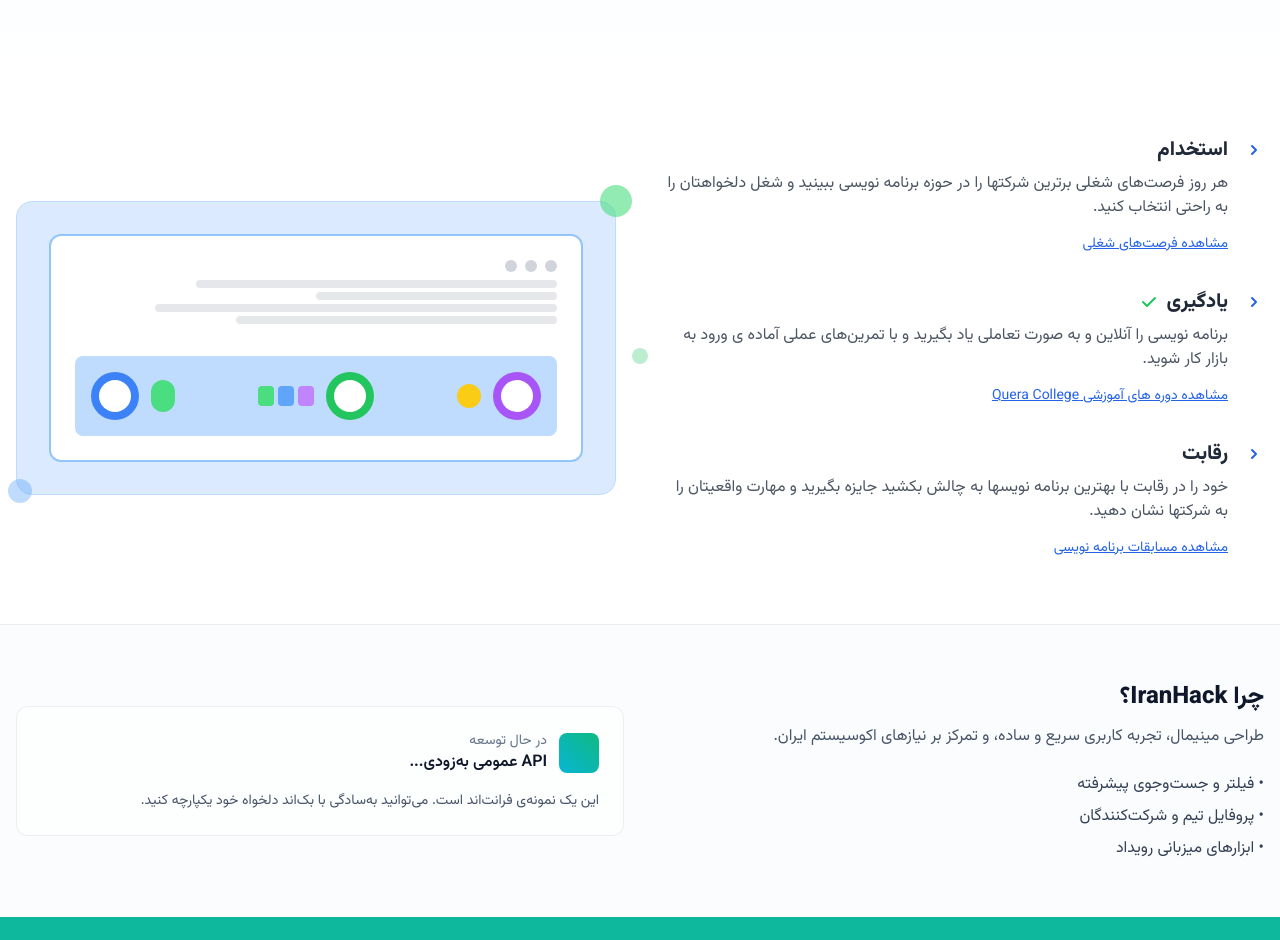
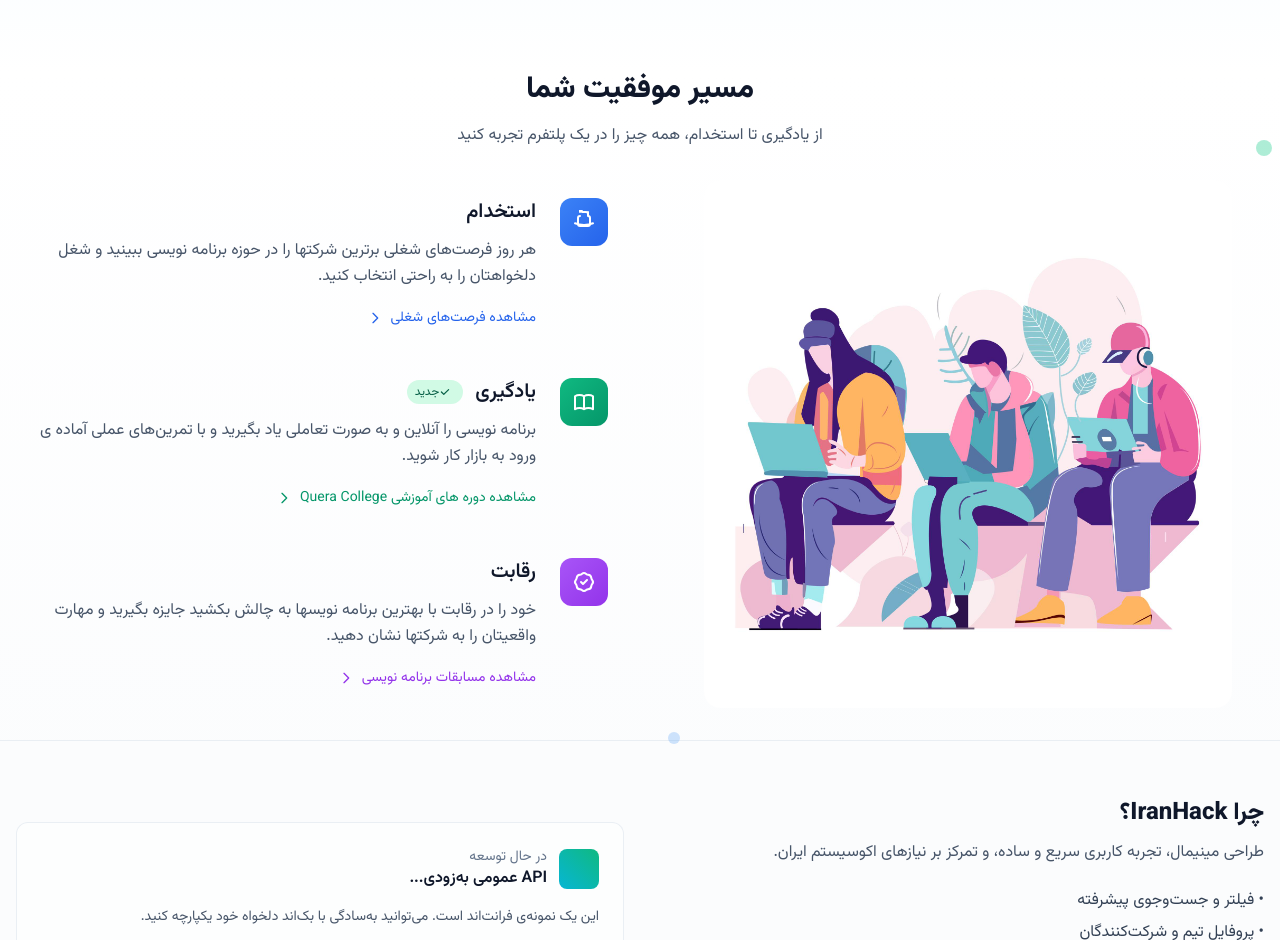
Before and after one commit to matin1383-1/IranHack, a plain HTML site: page public/index.html in a window 1280 px wide. Shown: the part 740-1680 px from the top of the page. Drawn offline with nearby package versions, Linux system fonts and the light colour scheme.

Commit message:
fixing the new feature

```diff
--- a/public/assets/styles.css
+++ b/public/assets/styles.css
@@ -141,3 +141,6 @@ body.menu-open .desktop-nav { display: none !important; }
     margin-bottom: 0;
   }
 }
+.features-section {
+  margin-top: 0 !important;
+}
--- a/public/index.html
+++ b/public/index.html
@@ -155,116 +155,108 @@
       </section>
 
       <!-- Features Section -->
-      <section class="py-16 bg-white dark:bg-slate-950">
+      <section class=" bg-gradient-to-b from-white to-slate-50/50 dark:from-slate-950 dark:to-slate-900/30 features-section">
         <div class="container">
-          <div class="grid grid-cols-1 lg:grid-cols-2 gap-12 items-center">
-            <!-- Left Side - Text Sections -->
-            <div class="space-y-8">
+          <div class="text-center mb-0">
+            <h2 class="text-3xl font-bold text-slate-900 dark:text-slate-100 mb-4">مسیر موفقیت شما</h2>
+            <p class="text-slate-600 dark:text-slate-300 max-w-2xl mx-auto">از یادگیری تا استخدام، همه چیز را در یک پلتفرم تجربه کنید</p>
+          </div>
+
+                     <div class="grid grid-cols-1 lg:grid-cols-2 gap-16 items-center">
+             <!-- Left Side - Image -->
+             <div class="relative">
+               <div class="relative  from-slate-50 to-slate-100 dark:from-slate-800 dark:to-slate-900 rounded-3xl p-8  border-slate-200/50 dark:border-slate-700/50 ">
+                 <img
+                   src="./assets/images/oo.png"
+                   alt="IranHack Features"
+                   class="w-full h-auto rounded-2xl "
+                   loading="lazy"
+                 />
+               </div>
+
+               <!-- Subtle decorative elements -->
+               <div class="absolute -top-2 -right-2 w-4 h-4 bg-emerald-400 rounded-full opacity-40"></div>
+               <div class="absolute -bottom-1 -left-1 w-3 h-3 bg-blue-400 rounded-full opacity-30"></div>
+             </div>
+
+             <!-- Right Side - Text Sections -->
+             <div class="space-y-12">
                <!-- Employment Section -->
-              <div class="flex items-start gap-4">
-                <div class="flex-shrink-0 mt-1">
-                  <svg class="w-5 h-5 text-blue-600" fill="currentColor" viewBox="0 0 20 20">
-                    <path fill-rule="evenodd" d="M7.293 14.707a1 1 0 010-1.414L10.586 10 7.293 6.707a1 1 0 011.414-1.414l4 4a1 1 0 010 1.414l-4 4a1 1 0 01-1.414 0z" clip-rule="evenodd"></path>
+               <div class="group">
+                 <div class="flex items-start gap-6">
+                   <div class="flex-shrink-0">
+                     <div class="w-12 h-12 bg-gradient-to-br from-blue-500 to-blue-600 rounded-xl flex items-center justify-center group-hover:scale-110 transition-transform duration-300">
+                       <svg class="w-6 h-6 text-white" fill="none" stroke="currentColor" viewBox="0 0 24 24">
+                         <path stroke-linecap="round" stroke-linejoin="round" stroke-width="2" d="M21 13.255A23.931 23.931 0 0112 15c-3.183 0-6.22-.62-9-1.745M16 6V4a2 2 0 00-2-2h-4a2 2 0 00-2-2v2m8 0V6a2 2 0 012 2v6a2 2 0 01-2 2H8a2 2 0 01-2-2V8a2 2 0 012-2V6"></path>
                        </svg>
                      </div>
-                <div>
-                  <h3 class="text-xl font-bold text-gray-800 dark:text-gray-200 mb-2">استخدام</h3>
-                  <p class="text-gray-600 dark:text-gray-300 mb-3">هر روز فرصت‌های شغلی برترین شرکتها را در حوزه برنامه نویسی ببینید و شغل دلخواهتان را به راحتی انتخاب کنید.</p>
-                  <a href="#" class="text-blue-600 hover:text-blue-700 underline text-sm">مشاهده فرصت‌های شغلی</a>
+                   </div>
+                   <div class="flex-1">
+                     <h3 class="text-xl font-semibold text-slate-900 dark:text-slate-100 mb-3 group-hover:text-blue-600 dark:group-hover:text-blue-400 transition-colors">استخدام</h3>
+                     <p class="text-slate-600 dark:text-slate-300 mb-4 leading-relaxed">هر روز فرصت‌های شغلی برترین شرکتها را در حوزه برنامه نویسی ببینید و شغل دلخواهتان را به راحتی انتخاب کنید.</p>
+                     <a href="#" class="inline-flex items-center gap-2 text-blue-600 hover:text-blue-700 font-medium text-sm group/link">
+                       مشاهده فرصت‌های شغلی
+                       <svg class="w-4 h-4 group-hover/link:translate-x-1 transition-transform" fill="none" stroke="currentColor" viewBox="0 0 24 24">
+                         <path stroke-linecap="round" stroke-linejoin="round" stroke-width="2" d="M9 5l7 7-7 7"></path>
+                       </svg>
+                     </a>
+                   </div>
                  </div>
                </div>
 
                <!-- Learning Section -->
-              <div class="flex items-start gap-4">
-                <div class="flex-shrink-0 mt-1">
-                  <svg class="w-5 h-5 text-blue-600" fill="currentColor" viewBox="0 0 20 20">
-                    <path fill-rule="evenodd" d="M7.293 14.707a1 1 0 010-1.414L10.586 10 7.293 6.707a1 1 0 011.414-1.414l4 4a1 1 0 010 1.414l-4 4a1 1 0 01-1.414 0z" clip-rule="evenodd"></path>
+               <div class="group">
+                 <div class="flex items-start gap-6">
+                   <div class="flex-shrink-0">
+                     <div class="w-12 h-12 bg-gradient-to-br from-emerald-500 to-emerald-600 rounded-xl flex items-center justify-center group-hover:scale-110 transition-transform duration-300">
+                       <svg class="w-6 h-6 text-white" fill="none" stroke="currentColor" viewBox="0 0 24 24">
+                         <path stroke-linecap="round" stroke-linejoin="round" stroke-width="2" d="M12 6.253v13m0-13C10.832 5.477 9.246 5 7.5 5S4.168 5.477 3 6.253v13C4.168 18.477 5.754 18 7.5 18s3.332.477 4.5 1.253m0-13C13.168 5.477 14.754 5 16.5 5c1.746 0 3.332.477 4.5 1.253v13C19.832 18.477 18.246 18 16.5 18c-1.746 0-3.332.477-4.5 1.253"></path>
                        </svg>
                      </div>
-                <div class="relative">
-                  <div class="flex items-center gap-2 mb-2">
-                    <h3 class="text-xl font-bold text-gray-800 dark:text-gray-200">یادگیری</h3>
-                    <svg class="w-5 h-5 text-green-500" fill="currentColor" viewBox="0 0 20 20">
+                   </div>
+                   <div class="flex-1">
+                     <div class="flex items-center gap-3 mb-3">
+                       <h3 class="text-xl font-semibold text-slate-900 dark:text-slate-100 group-hover:text-emerald-600 dark:group-hover:text-emerald-400 transition-colors">یادگیری</h3>
+                       <span class="inline-flex items-center px-2 py-1 rounded-full text-xs font-medium bg-emerald-100 text-emerald-800 dark:bg-emerald-900/30 dark:text-emerald-400">
+                         <svg class="w-3 h-3 mr-1" fill="currentColor" viewBox="0 0 20 20">
                            <path fill-rule="evenodd" d="M16.707 5.293a1 1 0 010 1.414l-8 8a1 1 0 01-1.414 0l-4-4a1 1 0 011.414-1.414L8 12.586l7.293-7.293a1 1 0 011.414 0z" clip-rule="evenodd"></path>
                          </svg>
+                         جدید
+                       </span>
                      </div>
-                  <p class="text-gray-600 dark:text-gray-300 mb-3">برنامه نویسی را آنلاین و به صورت تعاملی یاد بگیرید و با تمرین‌های عملی آماده ی ورود به بازار کار شوید.</p>
-                  <a href="#" class="text-blue-600 hover:text-blue-700 underline text-sm">مشاهده دوره های آموزشی Quera College</a>
+                     <p class="text-slate-600 dark:text-slate-300 mb-4 leading-relaxed">برنامه نویسی را آنلاین و به صورت تعاملی یاد بگیرید و با تمرین‌های عملی آماده ی ورود به بازار کار شوید.</p>
+                     <a href="#" class="inline-flex items-center gap-2 text-emerald-600 hover:text-emerald-700 font-medium text-sm group/link">
+                       مشاهده دوره های آموزشی Quera College
+                       <svg class="w-4 h-4 group-hover/link:translate-x-1 transition-transform" fill="none" stroke="currentColor" viewBox="0 0 24 24">
+                         <path stroke-linecap="round" stroke-linejoin="round" stroke-width="2" d="M9 5l7 7-7 7"></path>
+                       </svg>
+                     </a>
+                   </div>
                  </div>
                </div>
 
                <!-- Competition Section -->
-              <div class="flex items-start gap-4">
-                <div class="flex-shrink-0 mt-1">
-                  <svg class="w-5 h-5 text-blue-600" fill="currentColor" viewBox="0 0 20 20">
-                    <path fill-rule="evenodd" d="M7.293 14.707a1 1 0 010-1.414L10.586 10 7.293 6.707a1 1 0 011.414-1.414l4 4a1 1 0 010 1.414l-4 4a1 1 0 01-1.414 0z" clip-rule="evenodd"></path>
+               <div class="group">
+                 <div class="flex items-start gap-6">
+                   <div class="flex-shrink-0">
+                     <div class="w-12 h-12 bg-gradient-to-br from-purple-500 to-purple-600 rounded-xl flex items-center justify-center group-hover:scale-110 transition-transform duration-300">
+                       <svg class="w-6 h-6 text-white" fill="none" stroke="currentColor" viewBox="0 0 24 24">
+                         <path stroke-linecap="round" stroke-linejoin="round" stroke-width="2" d="M9 12l2 2 4-4M7.835 4.697a3.42 3.42 0 001.946-.806 3.42 3.42 0 014.438 0 3.42 3.42 0 001.946.806 3.42 3.42 0 013.138 3.138 3.42 3.42 0 00.806 1.946 3.42 3.42 0 010 4.438 3.42 3.42 0 00-.806 1.946 3.42 3.42 0 01-3.138 3.138 3.42 3.42 0 00-1.946.806 3.42 3.42 0 01-4.438 0 3.42 3.42 0 00-1.946-.806 3.42 3.42 0 01-3.138-3.138 3.42 3.42 0 00-.806-1.946 3.42 3.42 0 010-4.438 3.42 3.42 0 00.806-1.946 3.42 3.42 0 013.138-3.138z"></path>
                        </svg>
                      </div>
-                <div>
-                  <h3 class="text-xl font-bold text-gray-800 dark:text-gray-200 mb-2">رقابت</h3>
-                  <p class="text-gray-600 dark:text-gray-300 mb-3">خود را در رقابت با بهترین برنامه نویسها به چالش بکشید جایزه بگیرید و مهارت واقعیتان را به شرکتها نشان دهید.</p>
-                  <a href="#" class="text-blue-600 hover:text-blue-700 underline text-sm">مشاهده مسابقات برنامه نویسی</a>
+                   </div>
+                   <div class="flex-1">
+                     <h3 class="text-xl font-semibold text-slate-900 dark:text-slate-100 mb-3 group-hover:text-purple-600 dark:group-hover:text-purple-400 transition-colors">رقابت</h3>
+                     <p class="text-slate-600 dark:text-slate-300 mb-4 leading-relaxed">خود را در رقابت با بهترین برنامه نویسها به چالش بکشید جایزه بگیرید و مهارت واقعیتان را به شرکتها نشان دهید.</p>
+                     <a href="#" class="inline-flex items-center gap-2 text-purple-600 hover:text-purple-700 font-medium text-sm group/link">
+                       مشاهده مسابقات برنامه نویسی
+                       <svg class="w-4 h-4 group-hover/link:translate-x-1 transition-transform" fill="none" stroke="currentColor" viewBox="0 0 24 24">
+                         <path stroke-linecap="round" stroke-linejoin="round" stroke-width="2" d="M9 5l7 7-7 7"></path>
+                       </svg>
+                     </a>
                    </div>
                  </div>
                </div>
-
-            <!-- Right Side - Illustration -->
-            <div class="relative">
-              <div class="bg-blue-100 dark:bg-blue-900/20 rounded-2xl p-8 border border-blue-200 dark:border-blue-800">
-                <!-- Laptop Screen -->
-                <div class="bg-white dark:bg-gray-800 rounded-xl p-6 border-2 border-blue-300 dark:border-blue-700 relative">
-                  <!-- Code Lines -->
-                  <div class="space-y-2 mb-8">
-                    <div class="flex items-center gap-2">
-                      <div class="w-3 h-3 bg-gray-300 dark:bg-gray-600 rounded-full"></div>
-                      <div class="w-3 h-3 bg-gray-300 dark:bg-gray-600 rounded-full"></div>
-                      <div class="w-3 h-3 bg-gray-300 dark:bg-gray-600 rounded-full"></div>
-                    </div>
-                    <div class="space-y-1">
-                      <div class="h-2 bg-gray-200 dark:bg-gray-700 rounded w-3/4"></div>
-                      <div class="h-2 bg-gray-200 dark:bg-gray-700 rounded w-1/2"></div>
-                      <div class="h-2 bg-gray-200 dark:bg-gray-700 rounded w-5/6"></div>
-                      <div class="h-2 bg-gray-200 dark:bg-gray-700 rounded w-2/3"></div>
-                    </div>
-                  </div>
-
-                  <!-- Characters Bar -->
-                  <div class="bg-blue-200 dark:bg-blue-800 rounded-lg p-4 flex items-center justify-between">
-                    <!-- Left Character -->
-                    <div class="flex items-center gap-3">
-                      <div class="w-12 h-12 bg-purple-500 rounded-full flex items-center justify-center">
-                        <div class="w-8 h-8 bg-white rounded-full"></div>
-                      </div>
-                      <div class="w-6 h-6 bg-yellow-400 rounded-full"></div>
-                    </div>
-
-                    <!-- Middle Character -->
-                    <div class="flex items-center gap-3">
-                      <div class="w-12 h-12 bg-green-500 rounded-full flex items-center justify-center">
-                        <div class="w-8 h-8 bg-white rounded-full"></div>
-                      </div>
-                      <div class="flex gap-1">
-                        <div class="w-4 h-5 bg-purple-400 rounded"></div>
-                        <div class="w-4 h-5 bg-blue-400 rounded"></div>
-                        <div class="w-4 h-5 bg-green-400 rounded"></div>
-                      </div>
-                    </div>
-
-                    <!-- Right Character -->
-                    <div class="flex items-center gap-3">
-                      <div class="w-6 h-8 bg-green-400 rounded-full"></div>
-                      <div class="w-12 h-12 bg-blue-500 rounded-full flex items-center justify-center">
-                        <div class="w-8 h-8 bg-white rounded-full"></div>
-                      </div>
-                    </div>
-                  </div>
-                </div>
-              </div>
-
-              <!-- Decorative Elements -->
-              <div class="absolute -top-4 -right-4 w-8 h-8 bg-green-400 rounded-full opacity-60"></div>
-              <div class="absolute -bottom-2 -left-2 w-6 h-6 bg-blue-400 rounded-full opacity-40"></div>
-              <div class="absolute top-1/2 -right-8 w-4 h-4 bg-green-500 rounded-full opacity-30"></div>
              </div>
           </div>
         </div>
```
Also changed, not shown: public/assets/images/oo.png (added). Lines whose indentation alone changed are shown as unchanged.
